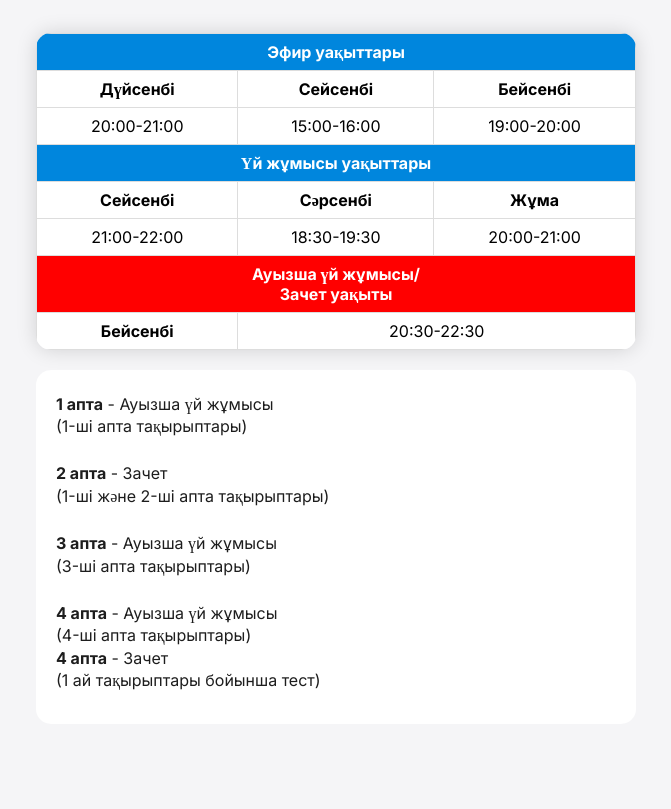
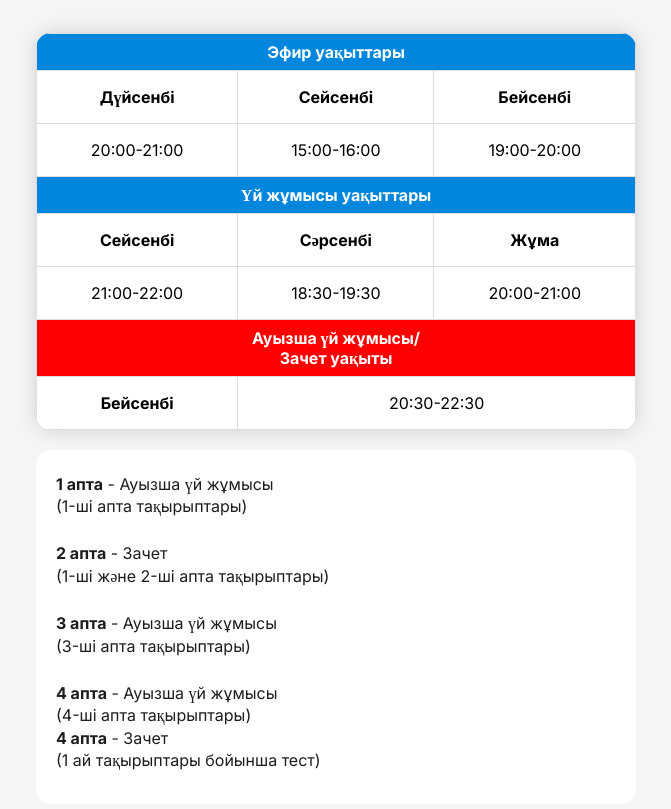
Before and after one commit to zhinaq/informatics, a plain HTML site: page index.html in a window 1280 px wide. Shown: the part 137-946 px from the top of the page, without its empty margins (304-975 px from the left). Before the commit the page ends 901 px from the top, so only its background shows below. Drawn offline with Linux system fonts and the light colour scheme.

Commit message:
Update style.css

```diff
--- a/css/style.css
+++ b/css/style.css
@@ -124,7 +124,8 @@ table {
   width: 100%;
   box-shadow: 0 0 20px rgba(0, 0, 0, 0.15);
   border-radius: 15px;
-overflow:hidden;
+  margin: 0 auto;
+  overflow:hidden;
 }
 
 td, th {
@@ -137,6 +138,9 @@ th {
   background-color: #0086dd;
   color: #fff;
 }
+table td {
+  padding: 1rem;
+}
 .spe {
     background: red;
 }
```
